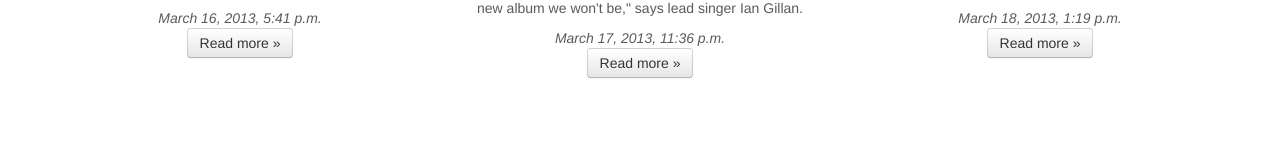
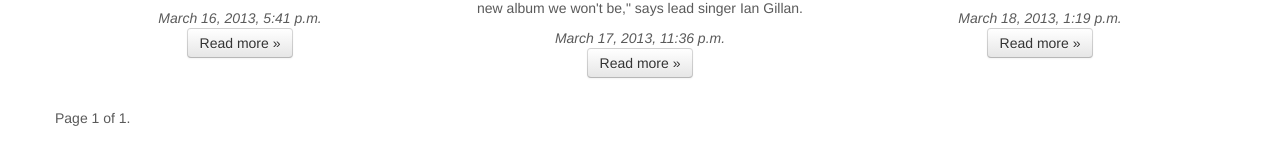
Before and after one commit to ducin/djninja, a Django app: page /articles/archive/ in a window 1280 px wide. Shown: the part 312-477 px from the top of the page. Run offline with Django 3.2, Linux system fonts and the light colour scheme; data comes from the database, SQL or seed files in the repository; parts of the project's set-up code (start-up, migrations or seed data) failed here and were passed over; some libraries are stand-ins or nearby versions.

Commit message:
pagination displayed

```diff
--- a/articles/templates/articles/archive.html
+++ b/articles/templates/articles/archive.html
@@ -17,4 +17,21 @@
         </div>
         {% endfor %}
     </div>
+
+<div class="pagination">
+    <span class="step-links">
+        {% if articles.has_previous %}
+            <a href="?page={{ articles.previous_page_number }}">previous</a>
+        {% endif %}
+
+        <span class="current">
+            Page {{ articles.number }} of {{ articles.paginator.num_pages }}.
+        </span>
+
+        {% if articles.has_next %}
+            <a href="?page={{ articles.next_page_number }}">next</a>
+        {% endif %}
+    </span>
+</div>
+
 {% endblock %}
```
